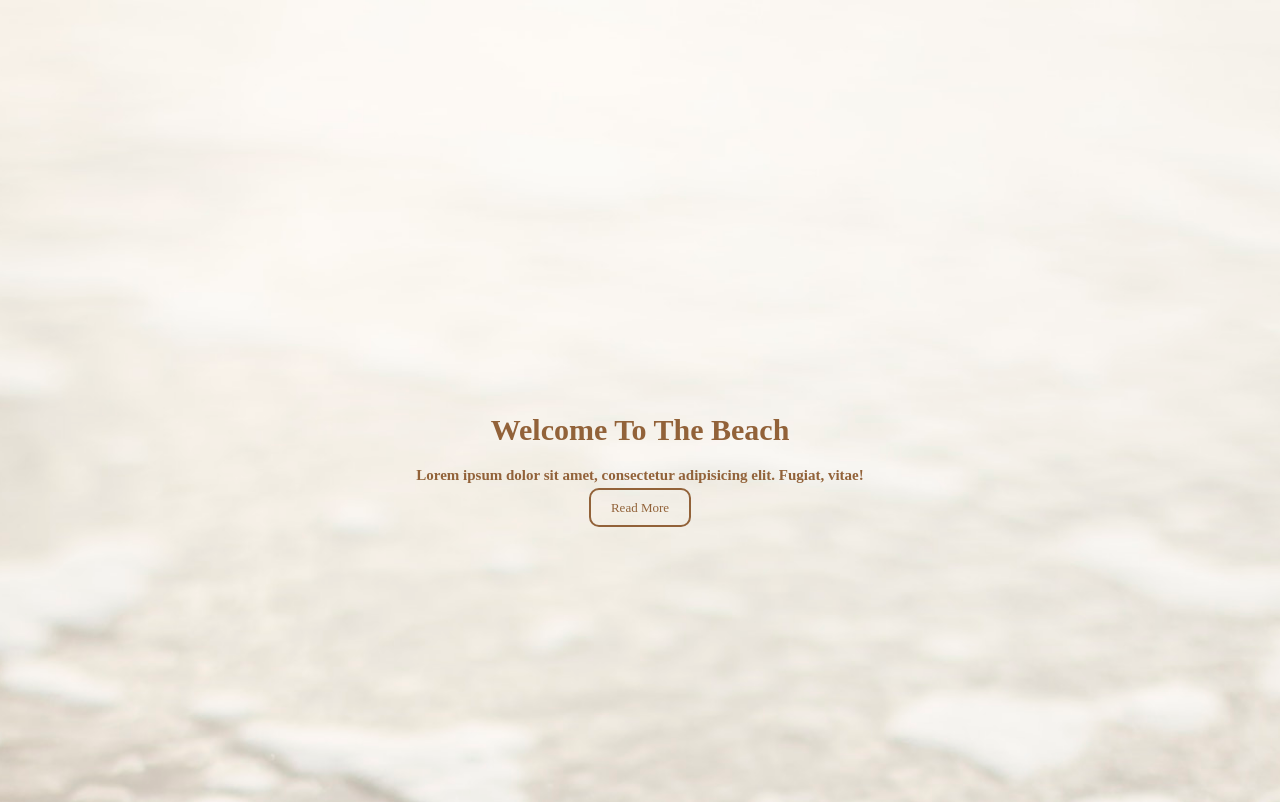
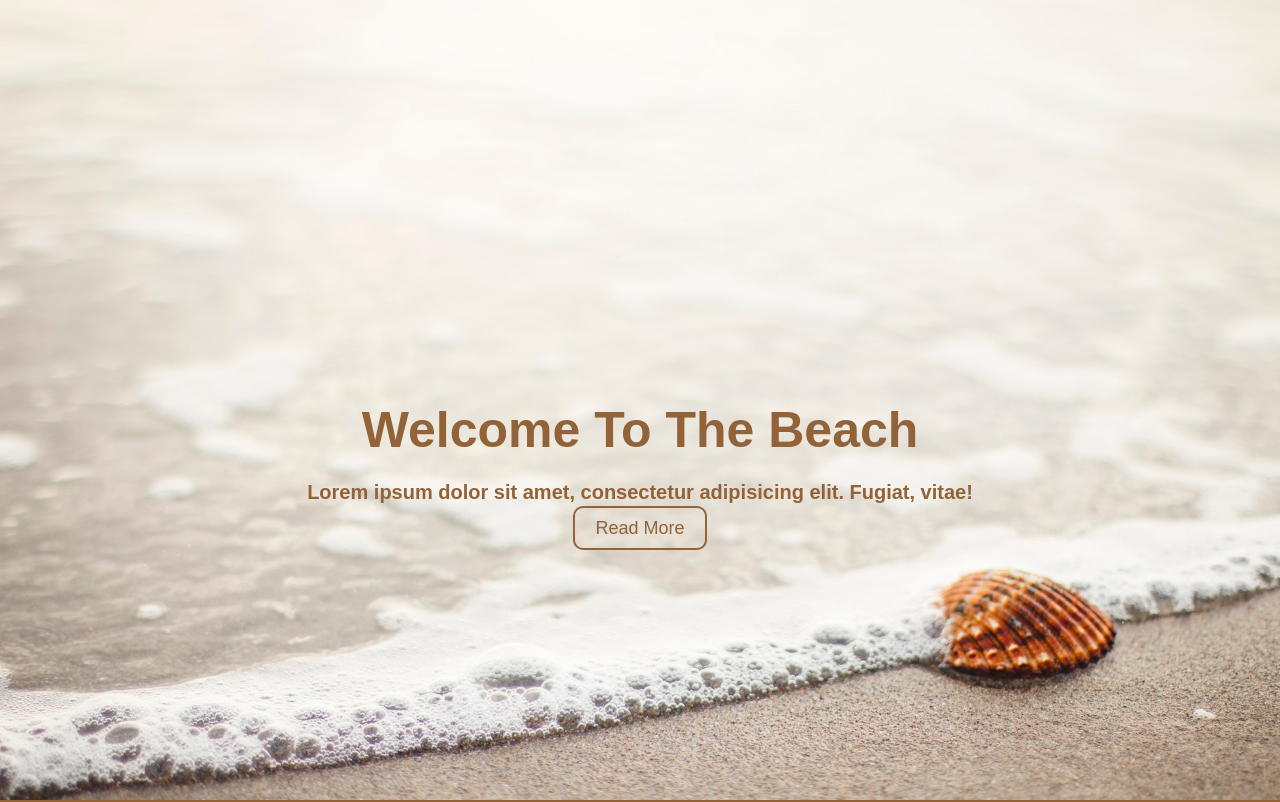
Before and after one commit to Lada201009/wb_1, a plain HTML site: page index.html in a window 1280 px wide. Shown: the top 802 px of the page. Drawn offline with Linux system fonts and the light colour scheme.

Commit message:
fixed the background to fit the window

```diff
--- a/assets/css/style.css
+++ b/assets/css/style.css
@@ -6,31 +6,32 @@ body{
   margin: 0;
   font-size: 17px;
   color:#926239;
-  line-height: 2;
+  line-height: 1.6;
+  font-family: Arial, "Helvetica Neue", Helvetica, sans-serif;
 }
 .block{
   background-image: url(./../images/beachshowcase.jpg);
   background-size:cover;
   background-position: center;
   height: 100vh;
-  justify-content: center;
-  align-items:center;
   text-align: center;
-  padding: 0 20px;
-  padding-top: 400px;
-  padding-bottom: 30px;
+  padding: 10 20px;
 }
 
 
 h1{
 text-transform: capitalize;
-font-size: 30px;
-line-height: 2;
+font-size: 50px;
+line-height: 1.2;
+padding-top: 400px;
+padding-bottom: 10px;
 }
-h2{
-  font-size: 15px;
+h4{
+  font-size: 20px;
+  line-height: 1.2;
+  margin: 10px;
 }
-h1, h2{
+h1, h4{
   white-space: nowrap;
   overflow: hidden;
   text-overflow: ellipsis;
@@ -38,13 +39,13 @@ h1, h2{
   color:#926239;
 }
   .button{
-  font-size: 13px;
+  font-size: 18px;
   text-decoration: none;
   color:#926239;
   border: #926239 2px solid;
   padding: 10px 20px;
   border-radius: 10px;
-  margin-top: 10px;
+  margin-top: 30px;
   white-space: nowrap;
   overflow: hidden;
   text-overflow: ellipsis;
@@ -69,7 +70,7 @@ h1, h2{
  display: table-cell;
   width: 33%;
   box-sizing:border-box;
-  font-size: 20px;
+  font-size: 17px;
   padding: 20px 5px;
   vertical-align: top;
 
--- a/index.html
+++ b/index.html
@@ -8,7 +8,7 @@
 <body>
   <article class="block">
     <h1>Welcome to the beach</h1>
-    <h2>Lorem ipsum dolor sit amet, consectetur adipisicing elit. Fugiat, vitae!</h2>
+    <h4>Lorem ipsum dolor sit amet, consectetur adipisicing elit. Fugiat, vitae!</h4>
     <a class="button" href="#">Read More</a>
   </article>
   <section class="block-paragraph">
```
